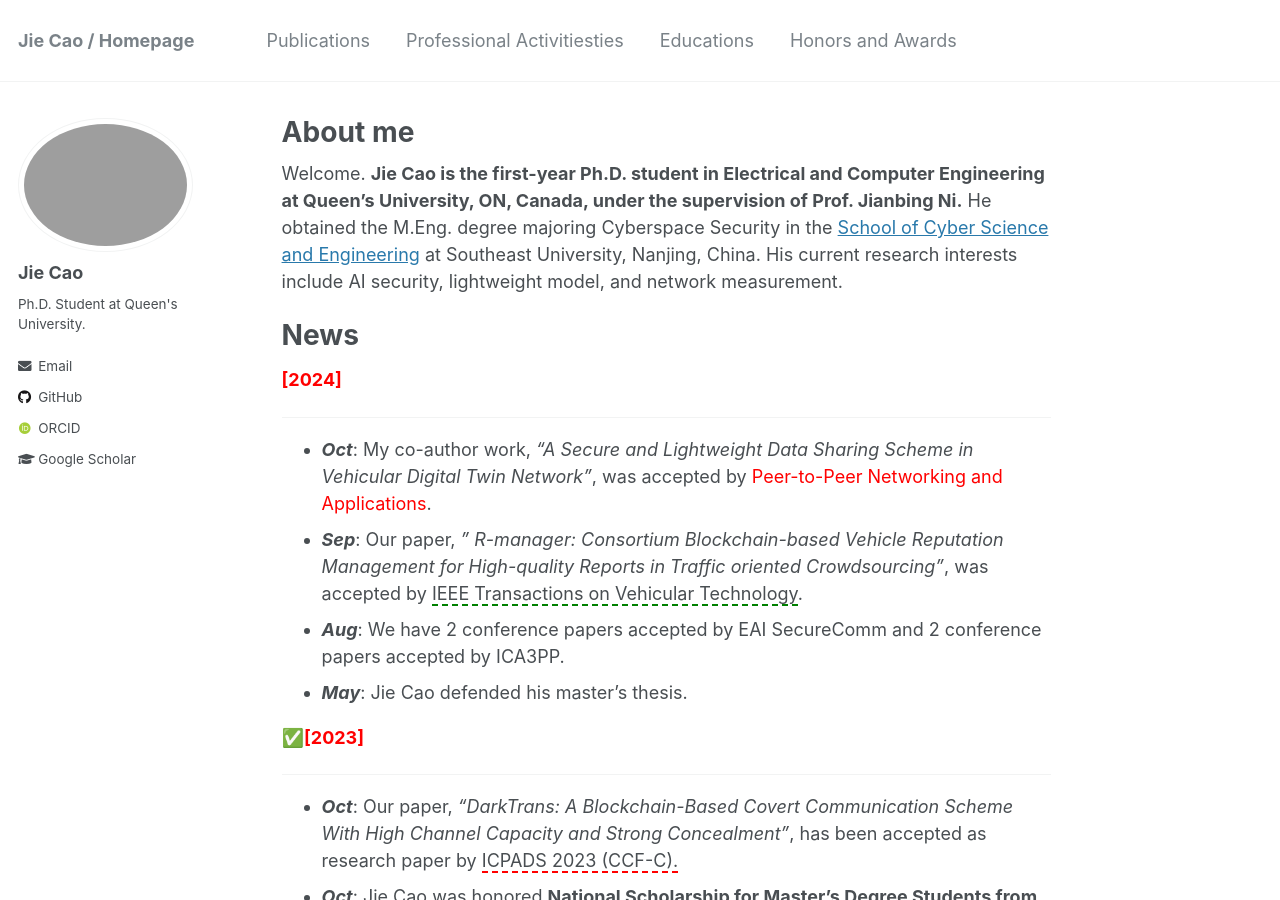
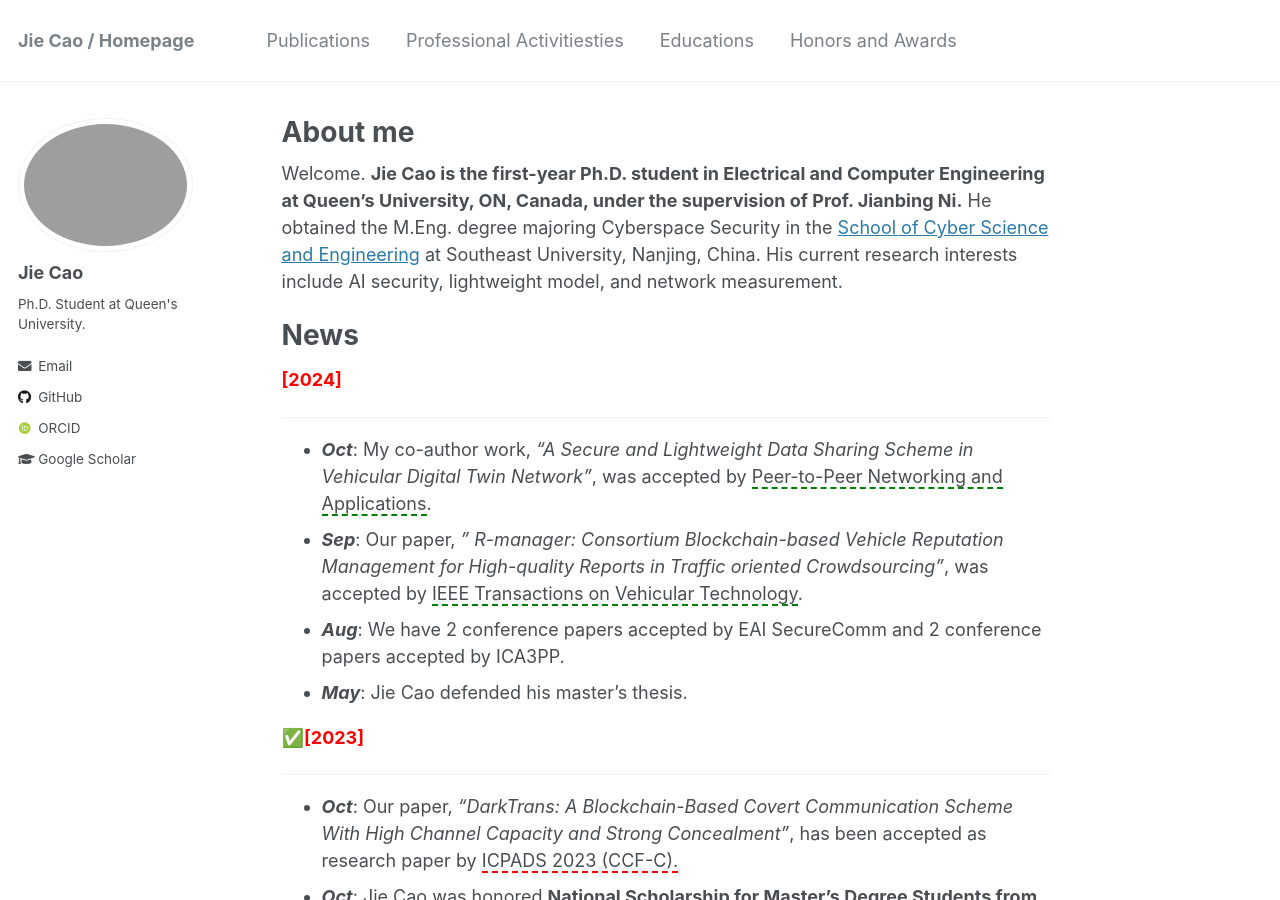
Before and after one commit to JieJayCao/JieJayCao.github.io, a Jekyll site: the page built from _pages/about.md, in a window 1280 px wide and 900 px high. Built offline with Jekyll 4.4.1, drawn with Linux system fonts in a browser that asks for light colours; some web fonts are replaced; formulas are drawn with MathJax 3.

Commit message:
Update about.md

```diff
--- a/_pages/about.md
+++ b/_pages/about.md
@@ -14,7 +14,7 @@ Welcome. **Jie Cao is the first-year Ph.D. student in Electrical and Computer En
 **<font color=red>[2024]</font>**
 
 _________________
-- ***Oct***: My co-author work, *"A Secure and Lightweight Data Sharing Scheme in Vehicular Digital Twin Network"*,  was accepted by <span style="color:red;">Peer-to-Peer Networking and Applications</span>.
+- ***Oct***: My co-author work, *"A Secure and Lightweight Data Sharing Scheme in Vehicular Digital Twin Network"*,  was accepted by <span style="border-bottom: 2px dashed green;">Peer-to-Peer Networking and Applications</span>.
 - ***Sep***: Our paper, *" R-manager: Consortium Blockchain-based Vehicle Reputation Management for High-quality Reports in Traffic oriented Crowdsourcing"*, was accepted by <span style="border-bottom: 2px dashed green;">IEEE Transactions on Vehicular Technology</span>.
 - ***Aug***: We have 2 conference papers accepted by EAI SecureComm and 2 conference papers accepted by ICA3PP.
 - ***May***: Jie Cao defended his master's thesis.
```
